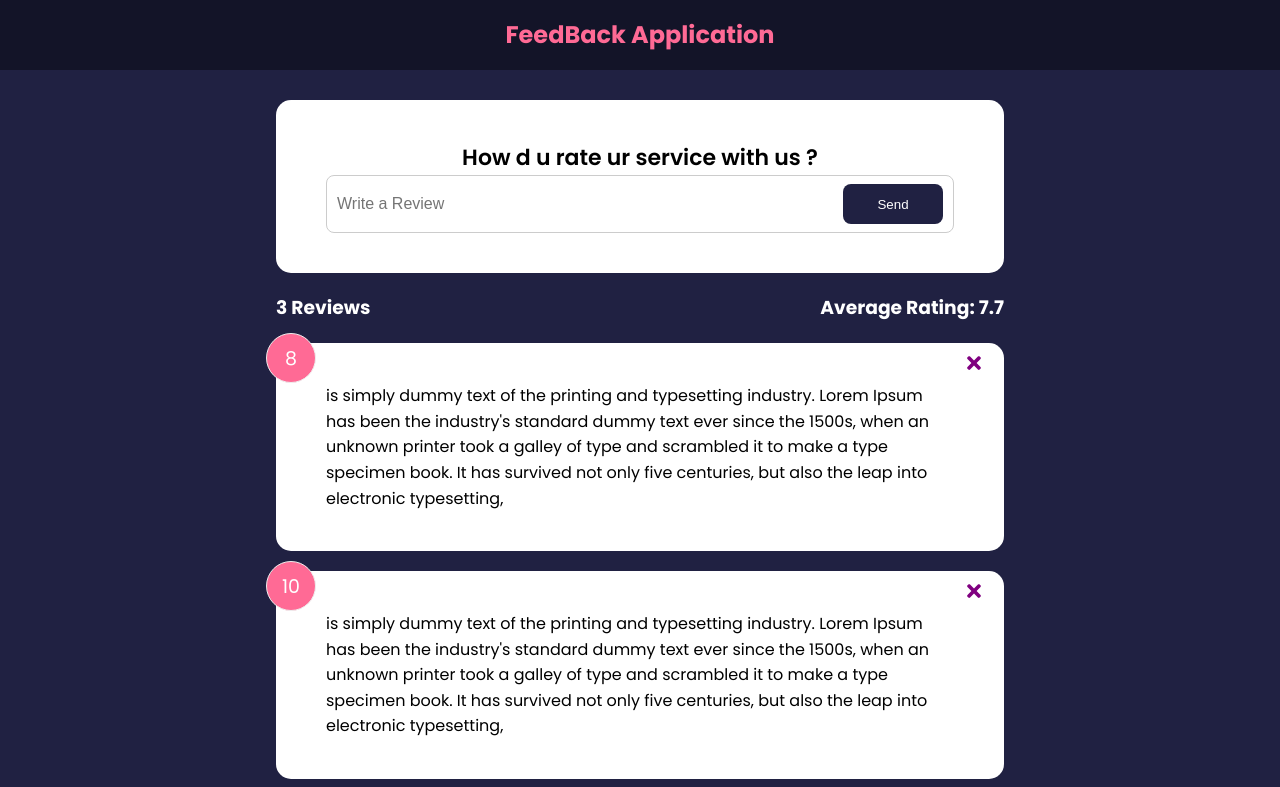
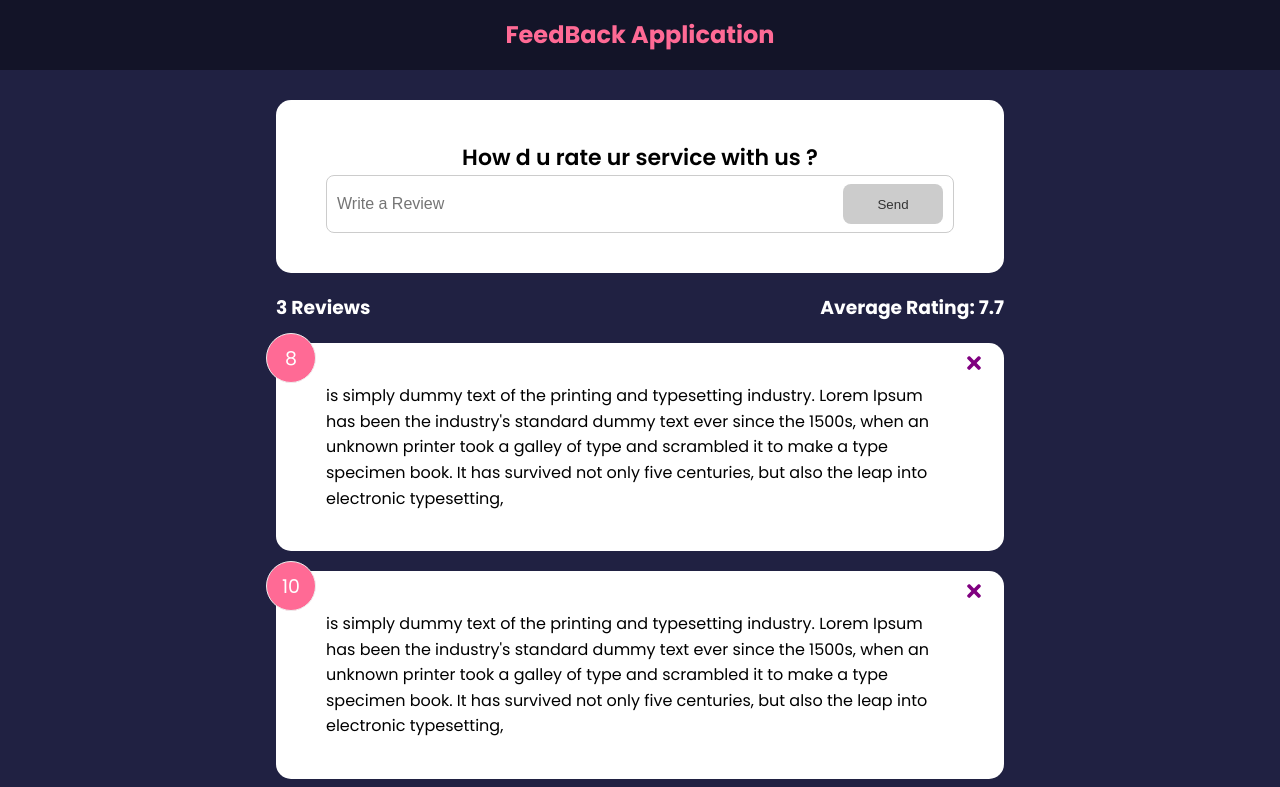
Before and after one commit to RamezTaher/React-Tuto-App, a React (Create React App) app: page / in a window 1280 px wide. Shown: the top 787 px of the page. Built offline with nearby package versions, Linux system fonts and the light colour scheme.

Commit message:
real time valisation

```diff
--- a/src/components/FeedBackForm.jsx
+++ b/src/components/FeedBackForm.jsx
@@ -4,8 +4,20 @@
 
 const FeedBackForm = () => {
   const [text, setText] = useState("")
+  const [isBtnDisabled, setIsBtnDisabled] = useState(true)
+  const [message, setMessage] = useState("")
   const handleInputChange = (e) => {
     setText(e.target.value)
+    if (text === "") {
+      setIsBtnDisabled(true)
+      setMessage(null)
+    } else if (text !== "" && text.trim().length <= 10) {
+      setIsBtnDisabled(true)
+      setMessage("Review must be at least 10 characters")
+    } else {
+      setMessage(null)
+      setIsBtnDisabled(false)
+    }
   }
   return (
     <Card>
@@ -20,8 +32,11 @@
             value={text}
             onChange={handleInputChange}
           />
-          <Button type="submit">Send</Button>
+          <Button type="submit" isDisabled={isBtnDisabled}>
+            Send
+          </Button>
         </div>
+        {message && <div className="message">{message}</div>}
       </form>
     </Card>
   )
```
